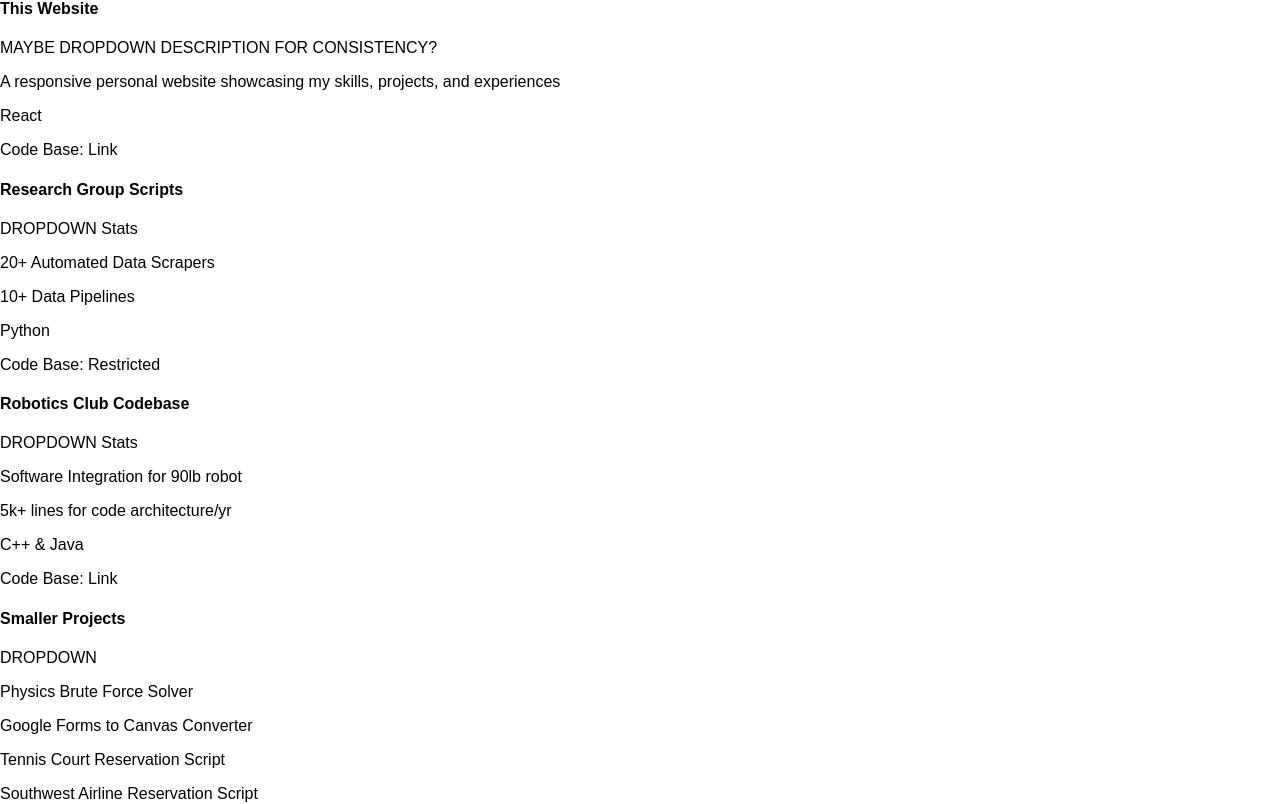
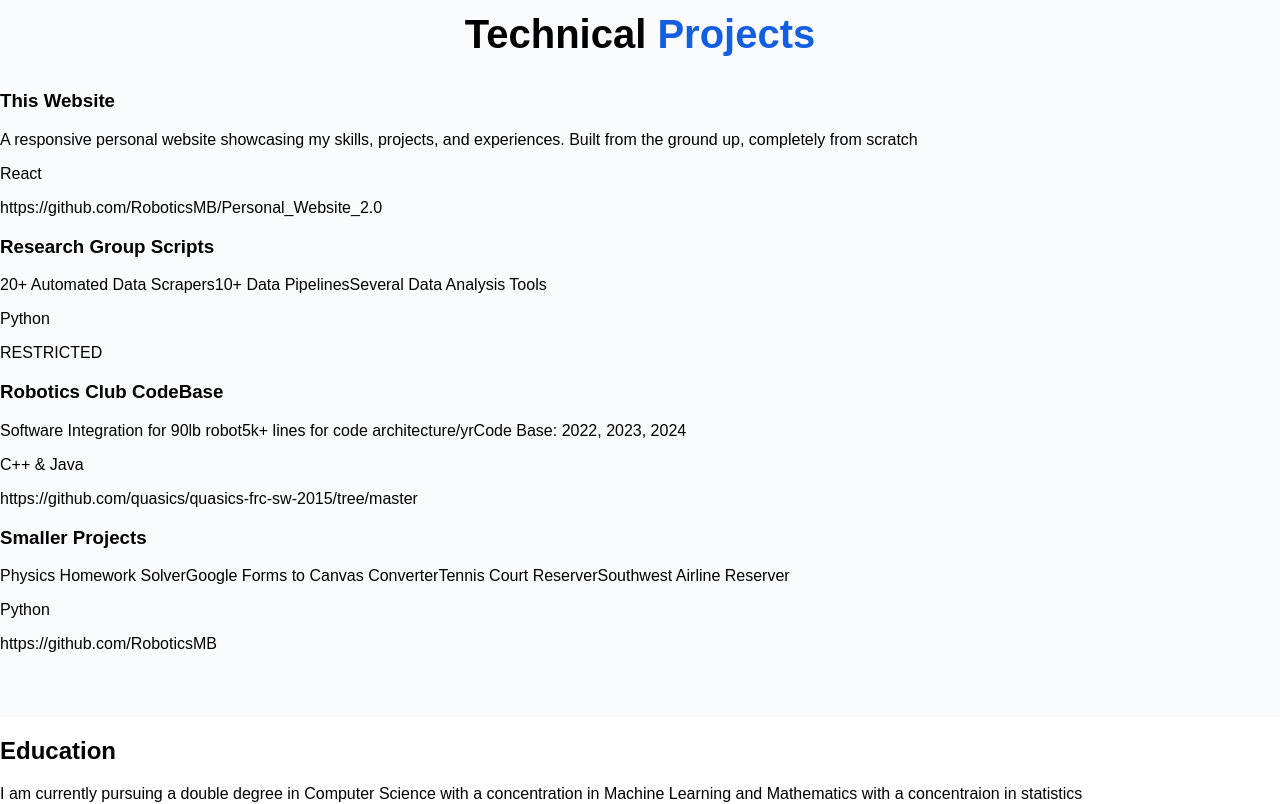
Before and after one commit to RoboticsMB/Personal_Website_2.0, a React (Create React App) app: page / in a window 1280 px wide. Shown: the part 4696-5500 px from the top of the page. Built offline with nearby package versions, Linux system fonts and the light colour scheme.

Commit message:
Properly formatted the TechnicalProjects.js file and began styling

```diff
--- a/src/Components/TechnicalProjects/TechnicalProjects.css
+++ b/src/Components/TechnicalProjects/TechnicalProjects.css
@@ -0,0 +1,14 @@
+.technicalprojects-section{
+    background-color: #f9fbff;
+    padding-top: 3rem;
+    padding-bottom: 3rem;
+}
+
+.technicalprojects-section h2{
+    text-align: center;
+    font-size: 2.5rem;
+}
+
+.color-projects{
+    color: #145fe1;
+}
--- a/src/Components/TechnicalProjects/TechnicalProjects.js
+++ b/src/Components/TechnicalProjects/TechnicalProjects.js
@@ -1,39 +1,51 @@
 import './TechnicalProjects.css'
 
 function TechnicalProjects(){
+    const projects = [
+        {
+            title: "This Website",
+            details: ["A responsive personal website showcasing my skills, projects, and experiences. Built from the ground up, completely from scratch"],
+            language: "React",
+            codeBase: "https://github.com/RoboticsMB/Personal_Website_2.0"
+        },
+        {
+            title: "Research Group Scripts",
+            details: ["20+ Automated Data Scrapers", "10+ Data Pipelines", "Several Data Analysis Tools"],
+            language: "Python",
+            codeBase: "RESTRICTED"
+        },
+        {
+            title: "Robotics Club CodeBase",
+            details: ["Software Integration for 90lb robot", "5k+ lines for code architecture/yr", "Code Base: 2022, 2023, 2024"
+            ],
+            language: "C++ & Java",
+            codeBase: "https://github.com/quasics/quasics-frc-sw-2015/tree/master"
+        },
+        {
+            title: "Smaller Projects",
+            details: ["Physics Homework Solver", "Google Forms to Canvas Converter", "Tennis Court Reserver", "Southwest Airline Reserver"],
+            language: "Python",
+            codeBase: "https://github.com/RoboticsMB"
+        },
+
+    ]
     return (
-        <section id="technicalprojects">
-            <h2>Technical Projects</h2>
+        <section id="technicalprojects" className="technicalprojects-section">
+            <h2>Technical <span className="color-projects">Projects</span></h2>
+            <div className="projects">
+                {projects.map((prj, index) => (
+                    <div className="project-item" key={index}>
+                        <div className="project-content">
+                            <h3 className="project-title">{prj.title}</h3>
+                            <p className="project-details">{prj.details}</p>
+                            <p className="project-language">{prj.language}</p>
+                            <p className="project-codebase">{prj.codeBase}</p>
+                        </div>
+                    </div>
+                ))}
+            </div>
 
-            <h4>This Website</h4>
-            <p>MAYBE DROPDOWN DESCRIPTION FOR CONSISTENCY?</p>
-            <p>A responsive personal website showcasing my skills, projects, and experiences</p>
-            <p>React</p>
-            <p>Code Base: Link</p>
-
-            <h4>Research Group Scripts</h4>
-            <p>DROPDOWN Stats</p>
-            <p>20+ Automated Data Scrapers</p>
-            <p>10+ Data Pipelines</p>
-            <p>Python</p>
-            <p>Code Base: Restricted</p>
-
-            <h4>Robotics Club Codebase</h4>
-            <p>DROPDOWN Stats</p>
-            <p>Software Integration for 90lb robot</p>
-            <p>5k+ lines for code architecture/yr</p>
-            <p>C++ & Java</p>
-            <p>Code Base: Link</p>
-
-            <h4>Smaller Projects</h4>
-            <p>DROPDOWN</p>
-            <p>Physics Brute Force Solver</p>
-            <p>Google Forms to Canvas Converter</p>
-            <p>Tennis Court Reservation Script</p>
-            <p>Southwest Airline Reservation Script</p>
-            <p>Python</p>
-            <p>Code Base: Link to Github</p>
-      </section>
+        </section>
     )
 }
 
```
